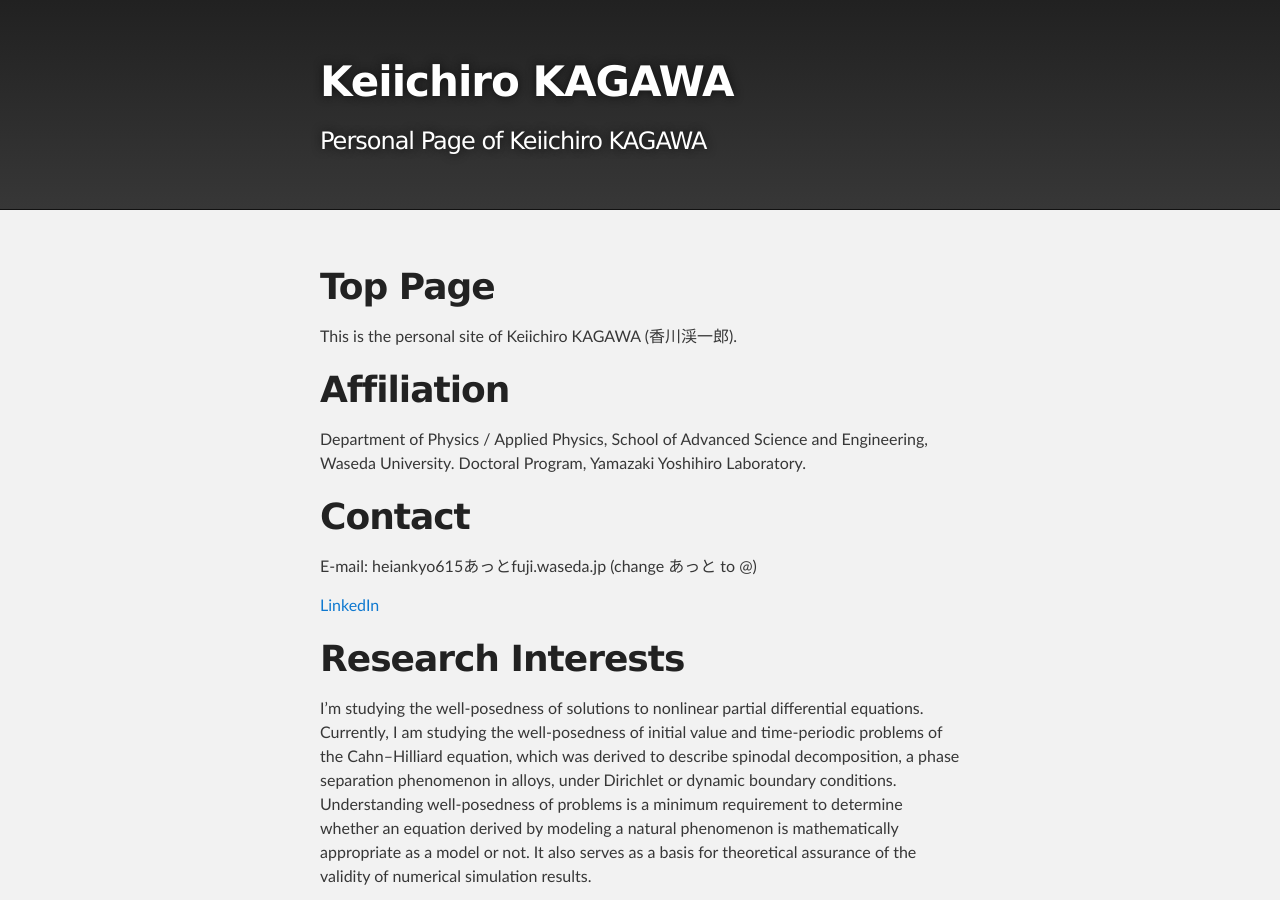
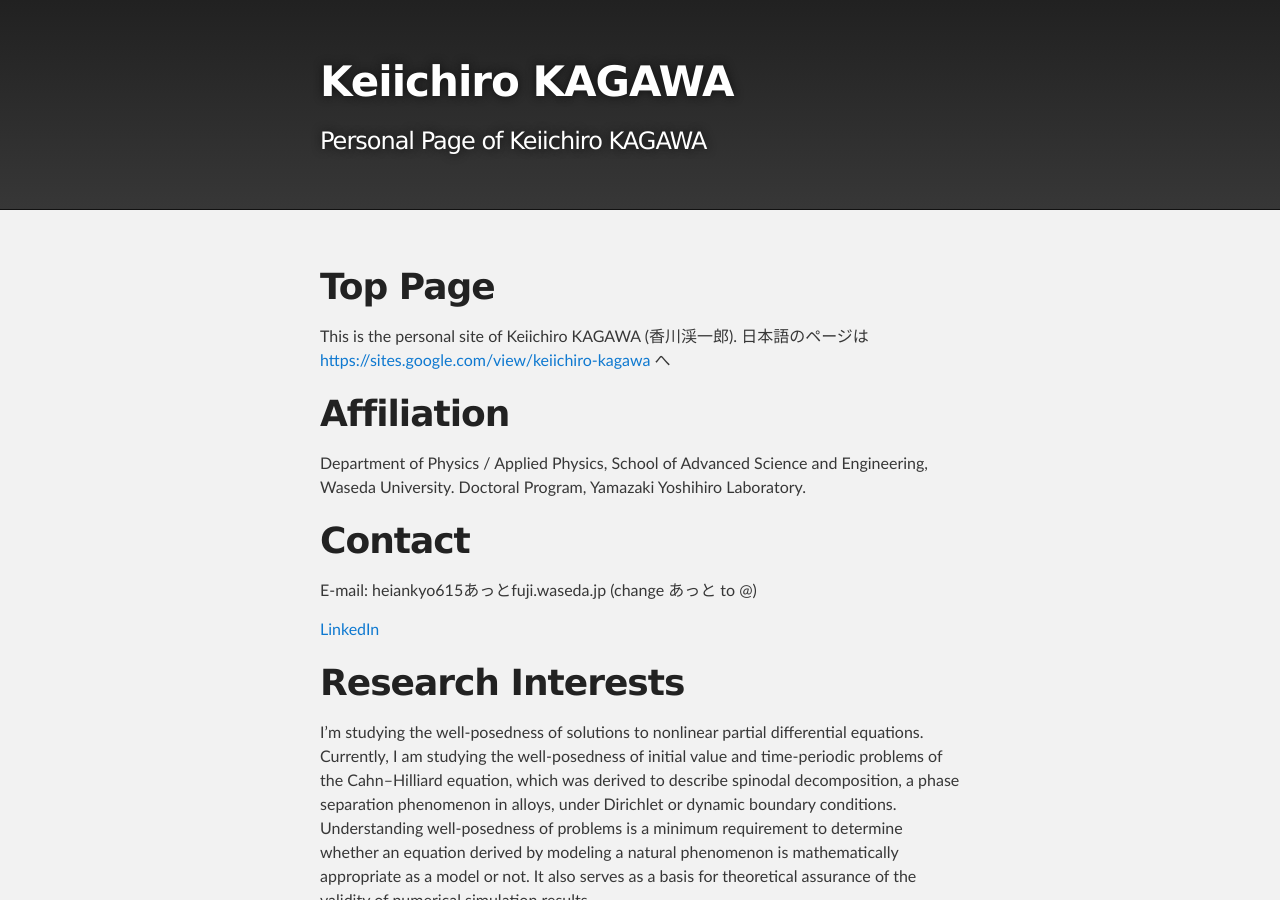
Before and after one commit to k16kgw/k16kgw.github.io, a Jekyll site: the page built from index.md, in a window 1280 px wide and 900 px high. Built offline with Jekyll 4.4.1, drawn with Linux system fonts in a browser that asks for light colours.

Commit message:
Update index.md

```diff
--- a/index.md
+++ b/index.md
@@ -7,6 +7,7 @@ title: top page
 # Top Page
 
 This is the personal site of Keiichiro KAGAWA (香川渓一郎).
+日本語のページは [https://sites.google.com/view/keiichiro-kagawa](https://sites.google.com/view/keiichiro-kagawa) へ
 
 # Affiliation
 
```
